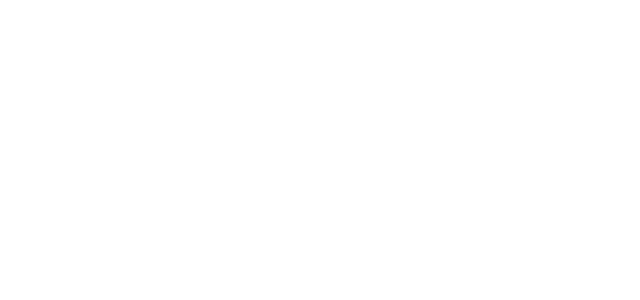
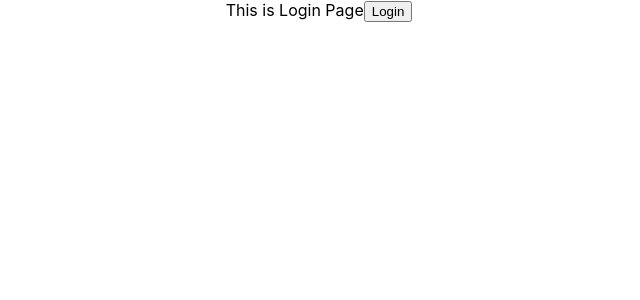
Before and after one commit to nutint/photosynthesis-boardgame-fe, a React app: page /#/login in a window 1280 px wide. Shown: the top 300 px of the page, without its empty margins (321-961 px from the left). Built offline with nearby package versions, Linux system fonts and the light colour scheme.

Commit message:
Improve UI Readability

```diff
--- a/src/pages/CheckinConfirmation.tsx
+++ b/src/pages/CheckinConfirmation.tsx
@@ -4,6 +4,6 @@
 export const CheckinConfirmation: React.FC = (): React.ReactElement => {
   return <>
     Checkin Confirmation<br/>
-    <Link to={"/checkin/boarding-pass-and-bags"}>Boarding pass and Bags</Link><br/>
+    <Link to={"/checkin/boarding-pass-and-bags"}>Next</Link><br/>
   </>
 }
--- a/src/pages/FlightsAndPassengersPage.tsx
+++ b/src/pages/FlightsAndPassengersPage.tsx
@@ -4,6 +4,6 @@
 export const FlightsAndPassengersPage: React.FC = (): React.ReactElement => {
   return <>
     Flights and Passengers<br/>
-    <Link to={"/checkin/checkin-confirmation"}>Checkin Confirmation</Link><br/>
+    <Link to={"/checkin/checkin-confirmation"}>Next</Link><br/>
   </>
 }
--- a/src/pages/LoginPage.tsx
+++ b/src/pages/LoginPage.tsx
@@ -11,11 +11,11 @@
     }
     login(credential)
       .then(() => {
-        history.push("/checkin/flights-and-passengers", credential)
+        history.push("/checkin/flights-and-passengers")
       })
   }
   return <>
-    <>Login</>
+    <>This is Login Page</>
     <button onClick={onLogin}>Login</button>
   </>
 }
--- a/src/providers/AppProvider.tsx
+++ b/src/providers/AppProvider.tsx
@@ -24,5 +24,5 @@
     setSessionStorage: (key: string, value: any) => window.sessionStorage.setItem(key, value),
     getSessionStorage: (key: string) => window.sessionStorage.getItem(key)
   }
-  return <AppContext.Provider value={appProvider}/>
+  return <AppContext.Provider value={appProvider}>{children}</AppContext.Provider>
 }
```
Also changed, not shown: src/App.tsx (+4 -3 lines).
